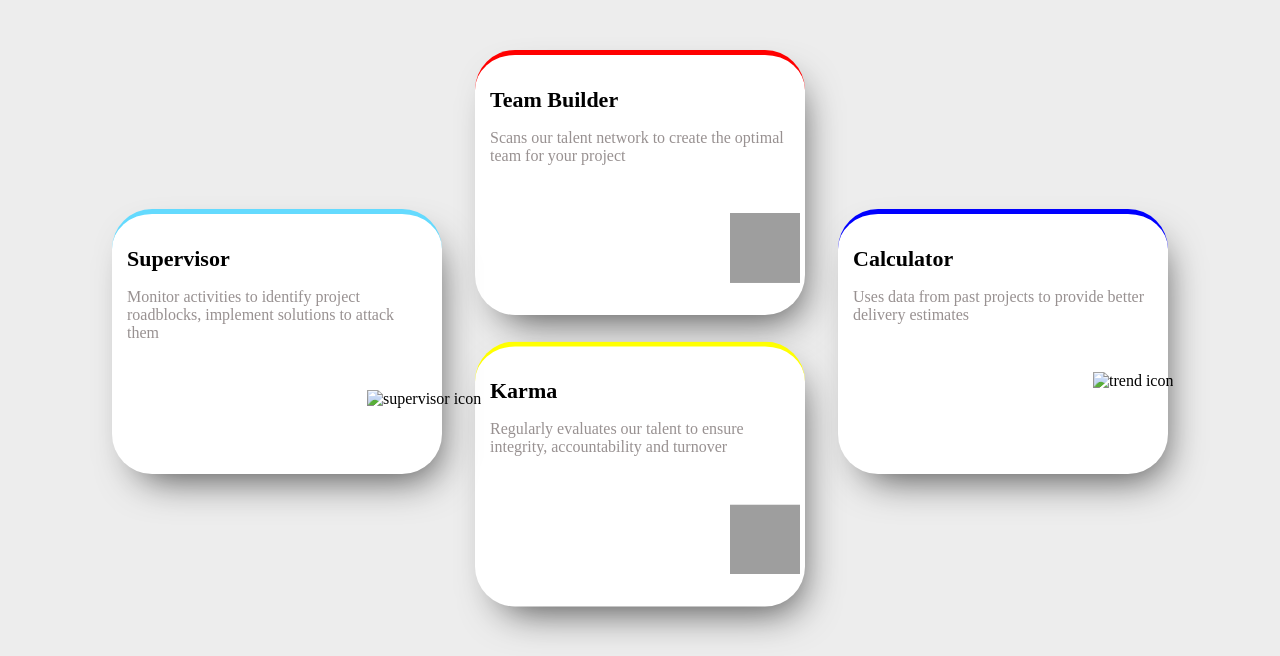
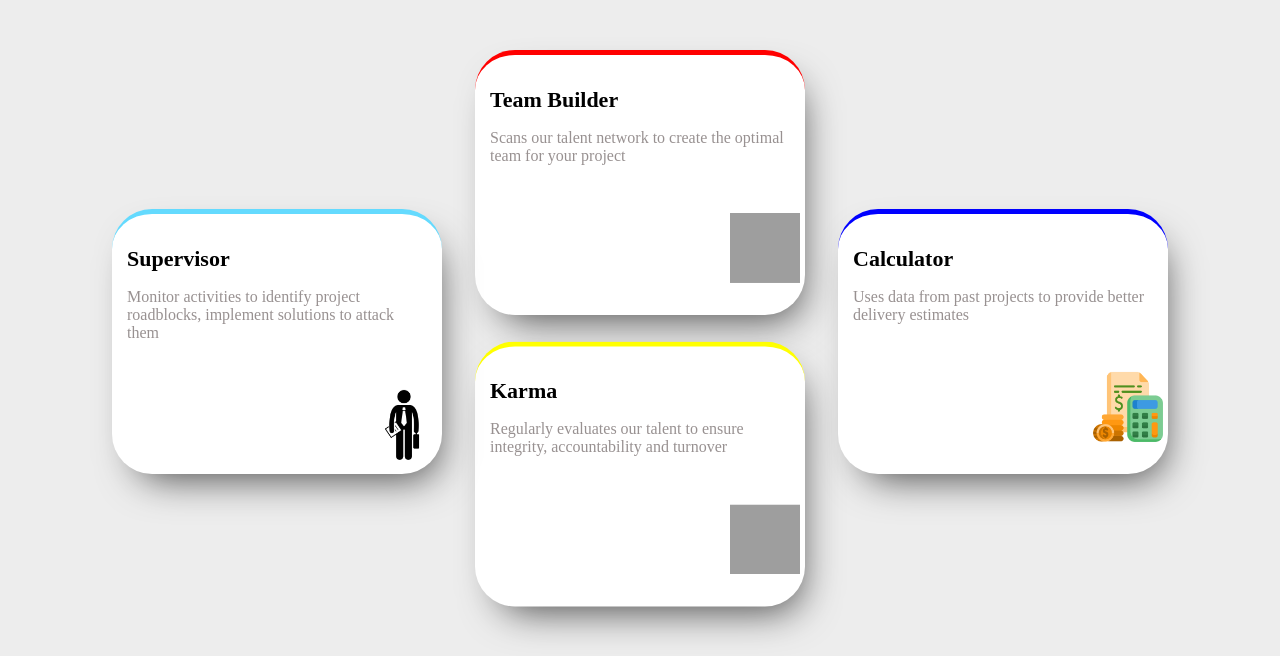
Before and after one commit to nkirukka/four-card-feature, a plain HTML site: page index.html in a window 1280 px wide. Shown: the part 144-800 px from the top of the page. Drawn offline with Linux system fonts and the light colour scheme; grey boxes are pictures that could not be loaded.

Commit message:
Add images folder and update href

```diff
--- a/index.html
+++ b/index.html
@@ -34,12 +34,12 @@
         <div class="all-four">
             <h3 class="title">Supervisor</h3>
             <p class="description">Monitor activities to identify project roadblocks, implement solutions to attack them</p>
-            <img class="icon" src="./sup.png" alt="supervisor icon">
+            <img class="icon" src="./imgs/sup.png" alt="supervisor icon">
         </div>
         <div class="all-four">
             <h3 class="title">Calculator</h3>
             <p class="description">Uses data from past projects to provide better delivery estimates</p>
-            <img class="icon" src="./budget.png" alt="trend icon">
+            <img class="icon" src="./imgs/budget.png" alt="trend icon">
         </div>
     </div>
 </body>
```
Also changed, not shown: imgs/budget.png (added), imgs/sup.png (added).
